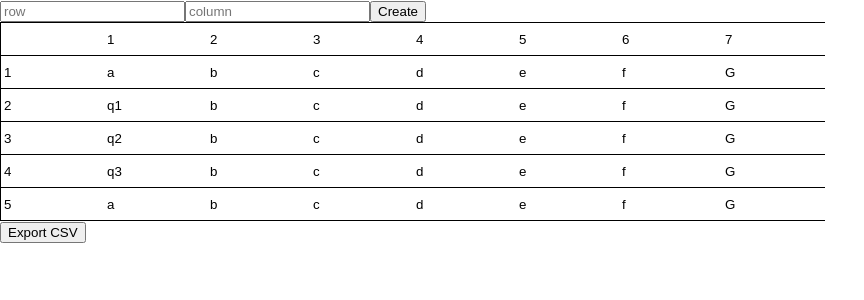
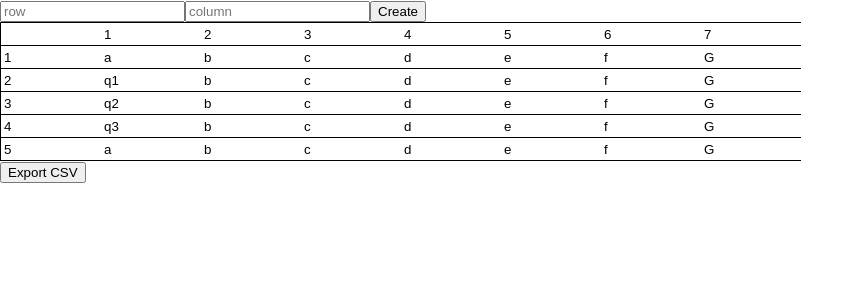
Before and after one commit to thainquet/handsontable-clone, a React (Create React App) app: page / in a window 1280 px wide. Shown: the top 300 px of the page, without its empty margins (0-864 px from the left). Built offline with nearby package versions, Linux system fonts and the light colour scheme.

Commit message:
add resize

```diff
--- a/src/components/Table.css
+++ b/src/components/Table.css
@@ -6,10 +6,10 @@ td {
 }
 th {
   width: 100px;
-  height: 30px;
+  height: 22px;
   /* max-width: 100px; */
   word-wrap: break-word;
-  /* box-sizing: border-box; */
+  box-sizing: border-box;
 }
 
 th:focus {
@@ -59,3 +59,17 @@ th input :focus {
 .borderBottom {
   border-bottom: 1px solid rgb(172, 171, 171);
 }
+
+.resizeColumn {
+  position: absolute;
+  top: 0;
+  right: 0;
+  width: 2px;
+  height: 100%;
+}
+
+.resizeColumn:hover {
+  border-right: 2px solid red;
+  cursor: col-resize;
+  user-select: none;
+}
--- a/src/components/Table.js
+++ b/src/components/Table.js
@@ -146,6 +146,7 @@ function Table() {
     position: "absolute",
     top: `${top}px`,
     left: `${left}px`,
+    zIndex: "100",
   };
 
   const handleInsertColumn = (event) => {
@@ -260,8 +261,30 @@ function Table() {
     link.click();
   };
 
+  // const [oldX, setOldX] = useState();
+  // const [diffX, setDiffX] = useState();
+  // const resizeColumn = (e) => {
+  //   console.log(e.clientX);
+  //   setOldX(e.clientX)
+  //   const th = e.target.parentNode;
+  //   th.style.width = diffX.toString() + "px";
+  // };
+
+  // useEffect(() => {
+  //   const handler = (e) => {
+  //     setDiffX(e.clientX - oldX);
+  //   };
+  //   window.addEventListener("mousemove", handler);
+  // });
+
+  // const resizeColumnOut = (e) => {
+  //   const th = e.target.parentNode;
+  //   console.log(2);
+  //   th.style.width = diffX.toString() + "px";
+  // };
+
   return (
-    <div>
+    <div style={{ position: "relative" }}>
       <div className={visible ? "menu" : "menu hiden"} style={menuStyle}>
         <div
           className="menu-line"
@@ -328,8 +351,19 @@ function Table() {
               initArray.map((i) => (
                 <tr key={++keycount}>
                   {i.map((j) => (
-                    <th key={++keycount + 100} onClick={handleClickCell}>
+                    <th
+                      style={{ position: "relative" }}
+                      key={++keycount + 100}
+                      onClick={handleClickCell}
+                    >
                       <input onChange={handleChangeCell} value={j} />
+                      <div
+                        className="resizeColumn"
+                        // onMouseDown={resizeColumn}
+                        // onMouseUp={resizeColumnOut}
+                      >
+                        &nbsp;
+                      </div>
                     </th>
                   ))}
                 </tr>
```
